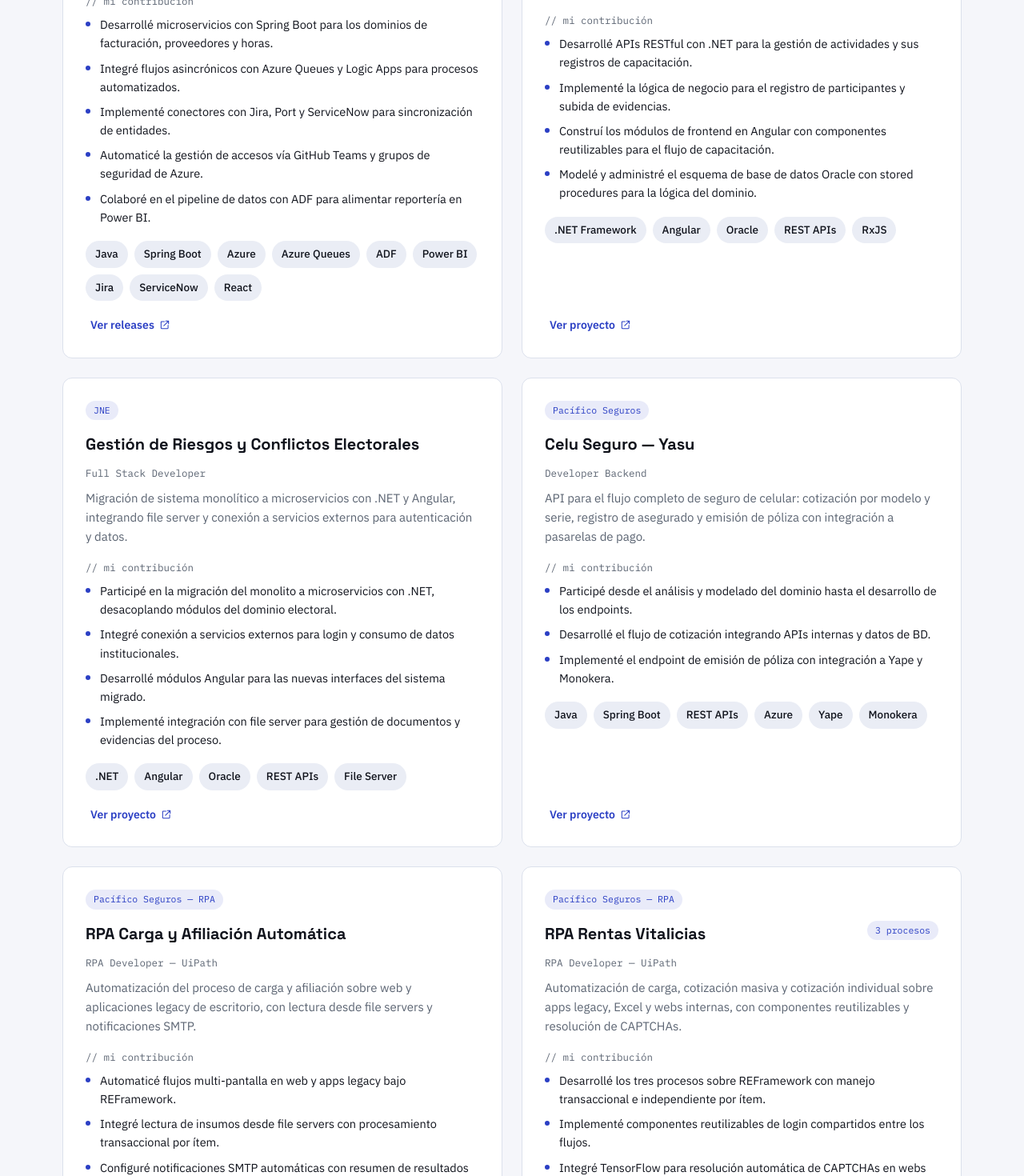
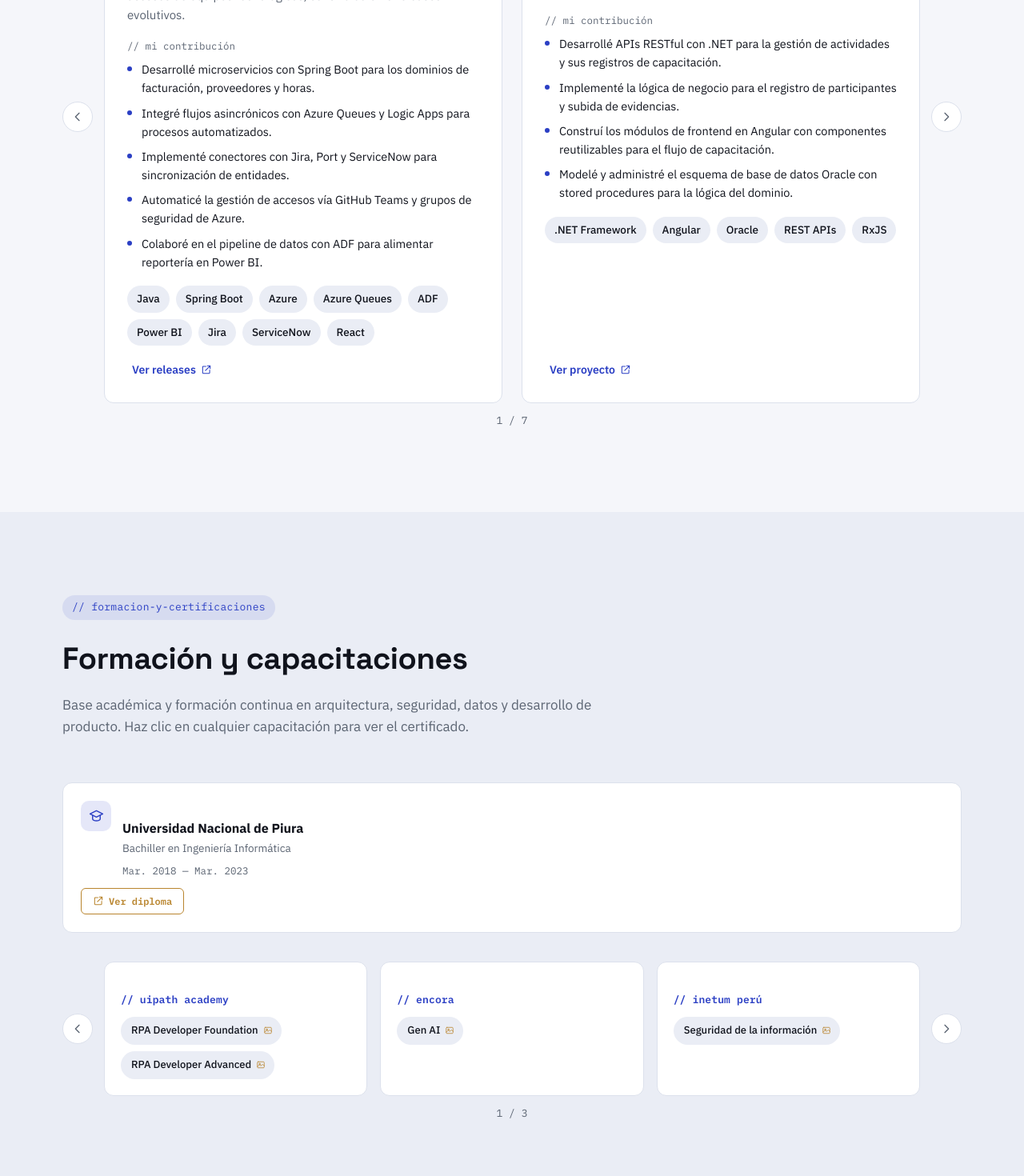
Before and after one commit to danielgutierrez13/mi-portafolio, a React (Vite) app: page / in a window 1280 px wide. Shown: the part 7040-8510 px from the top of the page at 80% size. Built offline with nearby package versions, Linux system fonts and the light colour scheme.

Commit message:
[feature] mejora vista responsive

```diff
--- a/src/components/sections/Education/Education.tsx
+++ b/src/components/sections/Education/Education.tsx
@@ -1,5 +1,6 @@
-import { useState } from 'react';
+import { useState, useCallback } from 'react';
 import { useScrollReveal } from '../../../hooks/useScrollReveal';
+import { useSwipe } from '../../../hooks/useSwipe';
 import { SectionHead } from '../../ui/SectionHead';
 import { Icon } from '../../ui/Icon';
 import { Lightbox } from '../../ui/Lightbox';
@@ -94,26 +95,50 @@ function CertCard({ group, onOpen }: CertCardProps) {
   );
 }
 
+const PER_PAGE = 3;
+
 export function Education() {
   const [activeCert, setActiveCert] = useState<Cert | null>(null);
   const [activeDegree, setActiveDegree] = useState<Degree | null>(null);
-  const leftRef = useScrollReveal();
-  const rightRef = useScrollReveal();
+  const [current, setCurrent] = useState(0);
+  const degreeRef = useScrollReveal();
   const { eyebrow, heading, description, degrees, certGroups } = EDUCATION;
+
+  const pages = Math.ceil(certGroups.length / PER_PAGE);
+
+  const go = useCallback((page: number) => {
+    setCurrent(((page % pages) + pages) % pages);
+  }, [pages]);
+
+  const prev = useCallback(() => go(current - 1), [current, go]);
+  const next = useCallback(() => go(current + 1), [current, go]);
+
+  const certRef = useSwipe(prev, next);
+
+  const visible = certGroups.slice(current * PER_PAGE, current * PER_PAGE + PER_PAGE);
 
   return (
     <Section id="formacion" alt>
       <SectionHead eyebrow={eyebrow} heading={heading} description={description} />
       <div className="formacion__grid">
-        <div className="reveal" ref={leftRef}>
+        <div className="reveal" ref={degreeRef}>
           {degrees.map((deg) => <EduCard key={deg.id} degree={deg} onOpen={setActiveDegree} />)}
         </div>
-        <div className="reveal" ref={rightRef}>
-          <div className="cert-grid">
-            {certGroups.map((group) => (
-              <CertCard key={group.id} group={group} onOpen={setActiveCert} />
-            ))}
+        <div className="cert-carousel">
+          <div className="cert-carousel__row">
+            <button type="button" className="projects-carousel__nav" onClick={prev} aria-label="Anteriores">
+              <Icon id="chevron-left" />
+            </button>
+            <div className="cert-grid" ref={certRef}>
+              {visible.map((group) => (
+                <CertCard key={group.id} group={group} onOpen={setActiveCert} />
+              ))}
+            </div>
+            <button type="button" className="projects-carousel__nav" onClick={next} aria-label="Siguientes">
+              <Icon id="chevron-right" />
+            </button>
           </div>
+          <span className="projects-carousel__counter">{current + 1} / {pages}</span>
         </div>
       </div>
       <CertLightbox cert={activeCert} onClose={() => setActiveCert(null)} />
--- a/src/components/sections/Projects/Projects.tsx
+++ b/src/components/sections/Projects/Projects.tsx
@@ -1,10 +1,10 @@
-import { useState } from 'react';
-import { useScrollReveal } from '../../../hooks/useScrollReveal';
+import { useState, useEffect, useCallback } from 'react';
 import { SectionHead } from '../../ui/SectionHead';
 import { ChipRow } from '../../ui/Chip';
 import { Icon } from '../../ui/Icon';
 import { Section } from '../../layout/Section';
 import { ProjectLightbox } from './ProjectLightbox';
+import { useSwipe } from '../../../hooks/useSwipe';
 import { PROJECTS, type ProjectItem } from '../../../data/projects';
 
 interface ProjectCardProps {
@@ -13,11 +13,10 @@ interface ProjectCardProps {
 }
 
 function ProjectCard({ item, onOpen }: ProjectCardProps) {
-  const ref = useScrollReveal();
   const { placeholder, badge, title, role, releases, description, contribLabel, bullets, chips, linkLabel } = item;
 
   return (
-    <div className={`project-card${placeholder ? ' project-card--placeholder' : ''} reveal`} ref={ref}>
+    <div className={`project-card${placeholder ? ' project-card--placeholder' : ''}`}>
       {badge && <span className="project-card__badge">{badge}</span>}
       <div className="project-card__top">
         <h3>{title}</h3>
@@ -39,15 +38,61 @@ function ProjectCard({ item, onOpen }: ProjectCardProps) {
 
 export function Projects() {
   const [activeProject, setActiveProject] = useState<ProjectItem | null>(null);
+  const [current, setCurrent] = useState(0);
+  const [perPage, setPerPage] = useState(2);
   const { eyebrow, heading, description, items } = PROJECTS;
+
+  const total = items.length;
+  const pages = Math.ceil(total / perPage);
+  const safeCurrent = Math.min(current, pages - 1);
+
+  useEffect(() => {
+    const update = () => setPerPage(window.innerWidth < 700 ? 1 : 2);
+    update();
+    window.addEventListener('resize', update);
+    return () => window.removeEventListener('resize', update);
+  }, []);
+
+  const go = useCallback((page: number) => {
+    setCurrent(((page % pages) + pages) % pages);
+  }, [pages]);
+
+  const prev = useCallback(() => go(safeCurrent - 1), [safeCurrent, go]);
+  const next = useCallback(() => go(safeCurrent + 1), [safeCurrent, go]);
+
+  const trackRef = useSwipe(prev, next);
+
+  const start = safeCurrent * perPage;
+  const visible = items.slice(start, start + perPage);
 
   return (
     <Section id="proyectos">
       <SectionHead eyebrow={eyebrow} heading={heading} description={description} />
-      <div className="projects-grid">
-        {items.map((item) => (
-          <ProjectCard key={item.id} item={item} onOpen={setActiveProject} />
-        ))}
+      <div className="projects-carousel">
+        <div className="projects-carousel__row">
+          <button
+            type="button"
+            className="projects-carousel__nav"
+            onClick={prev}
+            aria-label="Proyectos anteriores"
+          >
+            <Icon id="chevron-left" />
+          </button>
+          <div className="projects-carousel__track" ref={trackRef}>
+            {visible.map((item) => (
+              <ProjectCard key={item.id} item={item} onOpen={setActiveProject} />
+            ))}
+          </div>
+          <button
+            type="button"
+            className="projects-carousel__nav"
+            onClick={next}
+            aria-label="Siguientes proyectos"
+          >
+            <Icon id="chevron-right" />
+          </button>
+        </div>
+        <span className="projects-carousel__counter">{safeCurrent + 1} / {pages}</span>
       </div>
       <ProjectLightbox project={activeProject} onClose={() => setActiveProject(null)} />
     </Section>
--- a/src/data/projects.ts
+++ b/src/data/projects.ts
@@ -252,7 +252,7 @@ export const PROJECTS: Projects = {
     {
       id: 'proyecto-sispro-coffee',
       placeholder: false,
-      confidential: false,
+      confidential: true,
       badge: 'PIDIA — Cliente varios',
       title: 'SISPRO Coffee — Gestión integral de café',
       role: 'Full Stack Developer',
@@ -275,7 +275,7 @@ export const PROJECTS: Projects = {
     {
       id: 'proyecto-restaurante',
       placeholder: false,
-      confidential: false,
+      confidential: true,
       badge: 'PIDIA — Cliente varios',
       title: 'Sistema de Gestión de Restaurante',
       role: 'Full Stack Developer',
@@ -298,7 +298,7 @@ export const PROJECTS: Projects = {
     {
       id: 'proyecto-landing-productos',
       placeholder: false,
-      confidential: false,
+      confidential: true,
       badge: 'PIDIA — Cliente varios',
       title: 'Landing Page — Promoción de productos',
       role: 'Full Stack Developer',
--- /dev/null
+++ b/src/hooks/useSwipe.ts
@@ -0,0 +1,23 @@
+import { useEffect, useRef } from 'react';
+
+export function useSwipe(onPrev: () => void, onNext: () => void) {
+  const ref = useRef<HTMLDivElement>(null);
+  const startX = useRef<number | null>(null);
+
+  useEffect(() => {
+    const el = ref.current;
+    if (!el) return;
+    const onStart = (e: TouchEvent) => { startX.current = e.touches[0].clientX; };
+    const onEnd = (e: TouchEvent) => {
+      if (startX.current === null) return;
+      const delta = e.changedTouches[0].clientX - startX.current;
+      startX.current = null;
+      if (Math.abs(delta) > 40) { if (delta < 0) onNext(); else onPrev(); }
+    };
+    el.addEventListener('touchstart', onStart, { passive: true });
+    el.addEventListener('touchend', onEnd);
+    return () => { el.removeEventListener('touchstart', onStart); el.removeEventListener('touchend', onEnd); };
+  }, [onNext, onPrev]);
+
+  return ref;
+}
--- a/src/styles/sections/education.css
+++ b/src/styles/sections/education.css
@@ -36,7 +36,18 @@
 .edu-card__doc-btn:hover { background: var(--accent); color: #fff; }
 .edu-card__doc-btn .icon { width: 14px; height: 14px; }
 
+.cert-carousel {
+  display: flex;
+  flex-direction: column;
+  gap: 12px;
+}
+.cert-carousel__row {
+  display: flex;
+  align-items: center;
+  gap: 14px;
+}
 .cert-grid {
+  flex: 1;
   display: grid;
   grid-template-columns: repeat(3, 1fr);
   gap: 16px;
@@ -56,9 +67,9 @@
 }
 .cert-card .chip-row .chip { background: var(--bg-alt); font-size: 13px; }
 
-@media (max-width: 900px) {
+@media (max-width: 700px) {
   .cert-grid { grid-template-columns: repeat(2, 1fr); }
 }
-@media (max-width: 560px) {
+@media (max-width: 480px) {
   .cert-grid { grid-template-columns: 1fr; }
 }
--- a/src/styles/sections/hero.css
+++ b/src/styles/sections/hero.css
@@ -78,3 +78,16 @@
   .hero__grid { grid-template-columns: 1fr; }
   .hero__meta { font-size: 13px; }
 }
+@media (max-width: 600px) {
+  .api-card__bar { padding: 12px 14px; }
+  .api-card__path { font-size: 12px; }
+  .api-card__status { padding: 10px 14px 0; font-size: 11.5px; gap: 10px; }
+  .api-card__body {
+    padding: 14px 14px 18px;
+    font-size: 12px;
+    line-height: 1.75;
+    white-space: pre-wrap;
+    word-break: break-word;
+    overflow-x: hidden;
+  }
+}
--- a/src/styles/sections/projects.css
+++ b/src/styles/sections/projects.css
@@ -1,7 +1,38 @@
-.projects-grid {
+.projects-carousel {
+  display: flex;
+  flex-direction: column;
+  gap: 12px;
+}
+.projects-carousel__row {
+  display: flex;
+  align-items: center;
+  gap: 14px;
+}
+.projects-carousel__track {
+  flex: 1;
   display: grid;
   grid-template-columns: 1fr 1fr;
   gap: 24px;
+  min-height: 400px;
+}
+.projects-carousel__nav {
+  flex-shrink: 0;
+  width: 38px; height: 38px;
+  border-radius: 50%;
+  background: var(--surface);
+  border: 1px solid var(--border);
+  color: var(--ink-soft);
+  display: flex; align-items: center; justify-content: center;
+  cursor: pointer;
+  transition: background .15s, color .15s;
+}
+.projects-carousel__nav:hover { background: var(--bg-alt); color: var(--ink); }
+.projects-carousel__nav .icon { width: 16px; height: 16px; }
+.projects-carousel__counter {
+  font-family: var(--font-mono);
+  font-size: 13px;
+  color: var(--ink-soft);
+  text-align: center;
 }
 .project-card {
   background: var(--surface);
@@ -79,6 +110,6 @@
 }
 .release-item h4 { font-size: 14px; font-weight: 600; line-height: 1.4; }
 
-@media (max-width: 860px) {
-  .projects-grid { grid-template-columns: 1fr; }
+@media (max-width: 700px) {
+  .projects-carousel__track { grid-template-columns: 1fr; min-height: unset; }
 }
```
